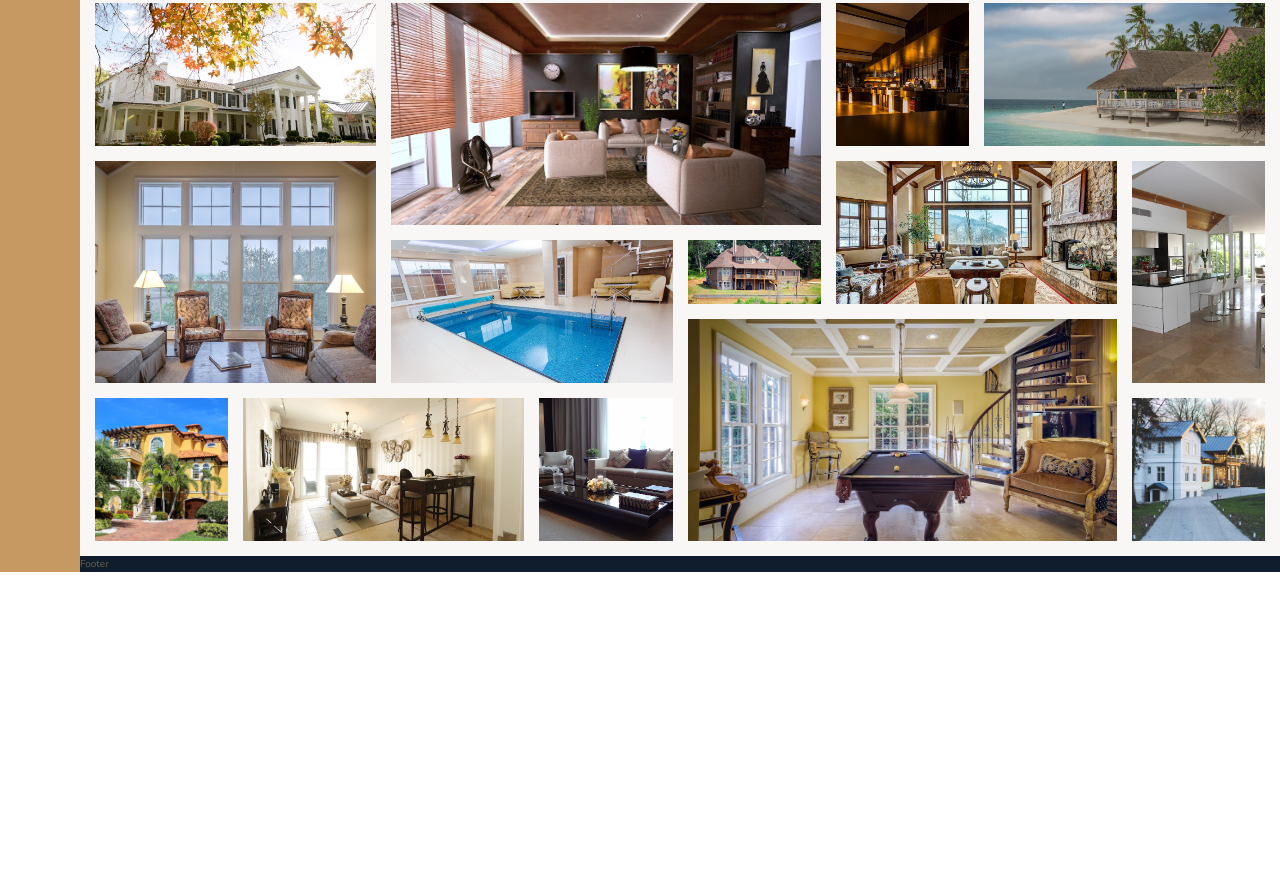
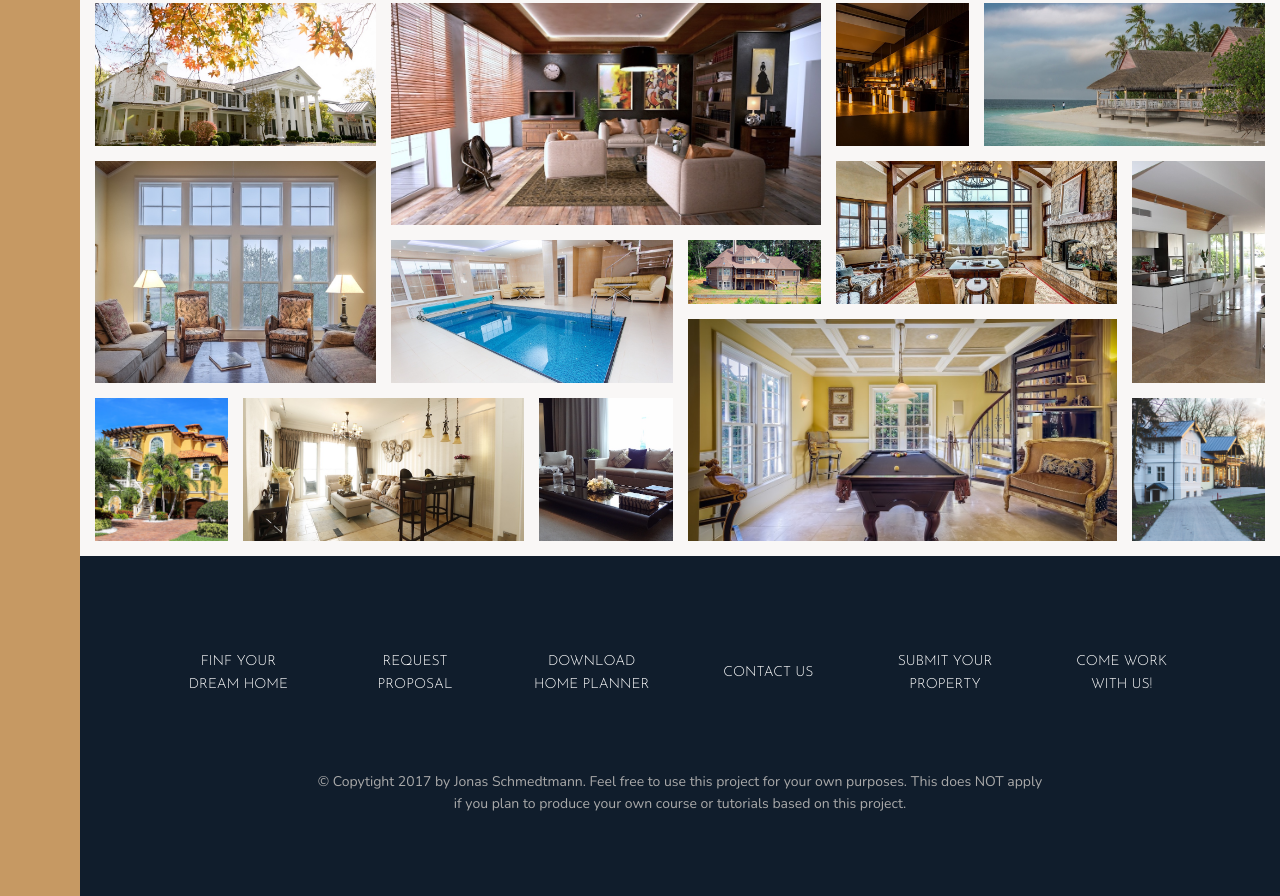
Before and after one commit to tomaszdanczak/3-Nexter, a website: page index.html in a window 1280 px wide. Shown: the part 2784-3680 px from the top of the page. Before the commit the page ends 3356 px from the top, so only its background shows below. Drawn offline with nearby package versions, Linux system fonts and the light colour scheme; files that its build step writes are made by us from their sources.

Commit message:
feat: build the footer

```diff
--- a/index.html
+++ b/index.html
@@ -349,7 +349,17 @@
        </section>
 
        <footer class="footer">
-           Footer
+           <ul class="nav">
+               <li class="nav__item"><a href="#" class="nav__link">Finf your dream home</a></li>
+               <li class="nav__item"><a href="#" class="nav__link">Request proposal</a></li>
+               <li class="nav__item"><a href="#" class="nav__link">Download home planner</a></li>
+               <li class="nav__item"><a href="#" class="nav__link">Contact us</a></li>
+               <li class="nav__item"><a href="#" class="nav__link">Submit your  property</a></li>
+               <li class="nav__item"><a href="#" class="nav__link">Come work with us!</a></li>
+           </ul>
+           <p class="copyright">
+               &copy; Copytight 2017 by Jonas Schmedtmann. Feel free to use this project for your own purposes. This does NOT apply if you plan to produce your own course or tutorials based on this project.
+           </p>
        </footer>
     </body>
 </html>
--- a/sass/_footer.scss
+++ b/sass/_footer.scss
@@ -1,4 +1,43 @@
 .footer {
     background-color: $color-secondary;
     grid-column: full-start / full-end;
+    padding: 8rem;
 }
+
+.nav {
+    list-style: none;
+
+    display: grid;
+    grid-template-columns: repeat(auto-fit, minmax(15rem, 1fr));
+    grid-gap: 2rem;
+    align-items: center;
+
+    &__link:link,
+    &__link:visited {
+       font-size: 1.4rem;
+       color: #fff;
+       text-decoration: none;
+       font-family: $font-display;
+       text-transform: uppercase;
+       text-align: center;
+       padding: 1.5rem;
+       display: block;
+       transform: all .2s;
+    }
+
+    &__link:hover,
+    &__link:active {
+        background-color: rgba(#fff, .05);
+        transform: translateY(-3px);
+    }
+}
+
+.copyright {
+    font-size: 1.4rem;
+    color: $color-grey-light-2;
+    margin-top: 6rem;
+    margin-right: auto;
+    margin-left: auto;
+    text-align: center;
+    width: 70%;
+}
```
